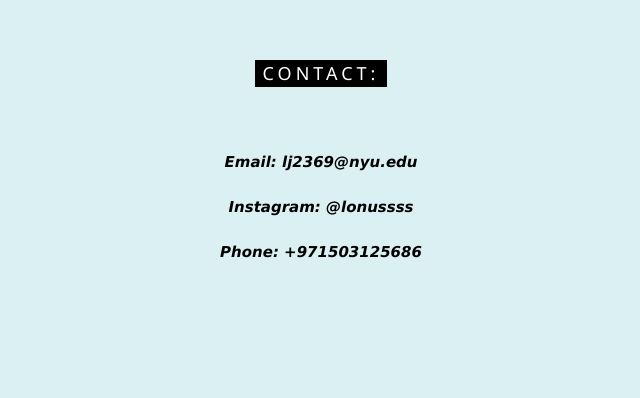
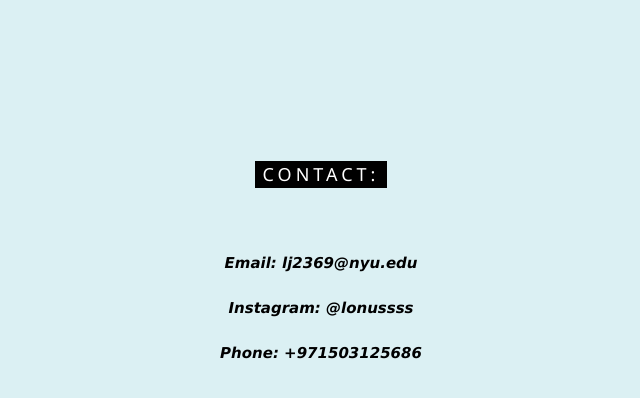
Before and after one commit to lonussss/lonussss30mff.github.io, a plain HTML site: page index.html in a window 1280 px wide. Shown: the part 2302-2700 px from the top of the page, without its empty margins (319-959 px from the left). Drawn offline with nearby package versions, Linux system fonts and the light colour scheme.

Commit message:
updated contact page stylign

```diff
--- a/style.css
+++ b/style.css
@@ -34,3 +34,12 @@
 #home {
     scroll-margin-top: 60px; /* Adjust the value as needed */
   }
+
+  #contact {
+    display: flex;
+    flex-direction: column;
+    justify-content: center; /* Centers vertically */
+    align-items: center;     /* Centers horizontally */
+    min-height: 100vh;       /* Makes sure it takes up at least the full viewport height */
+    text-align: center;      /* Centers text inside the container */
+  }
```
